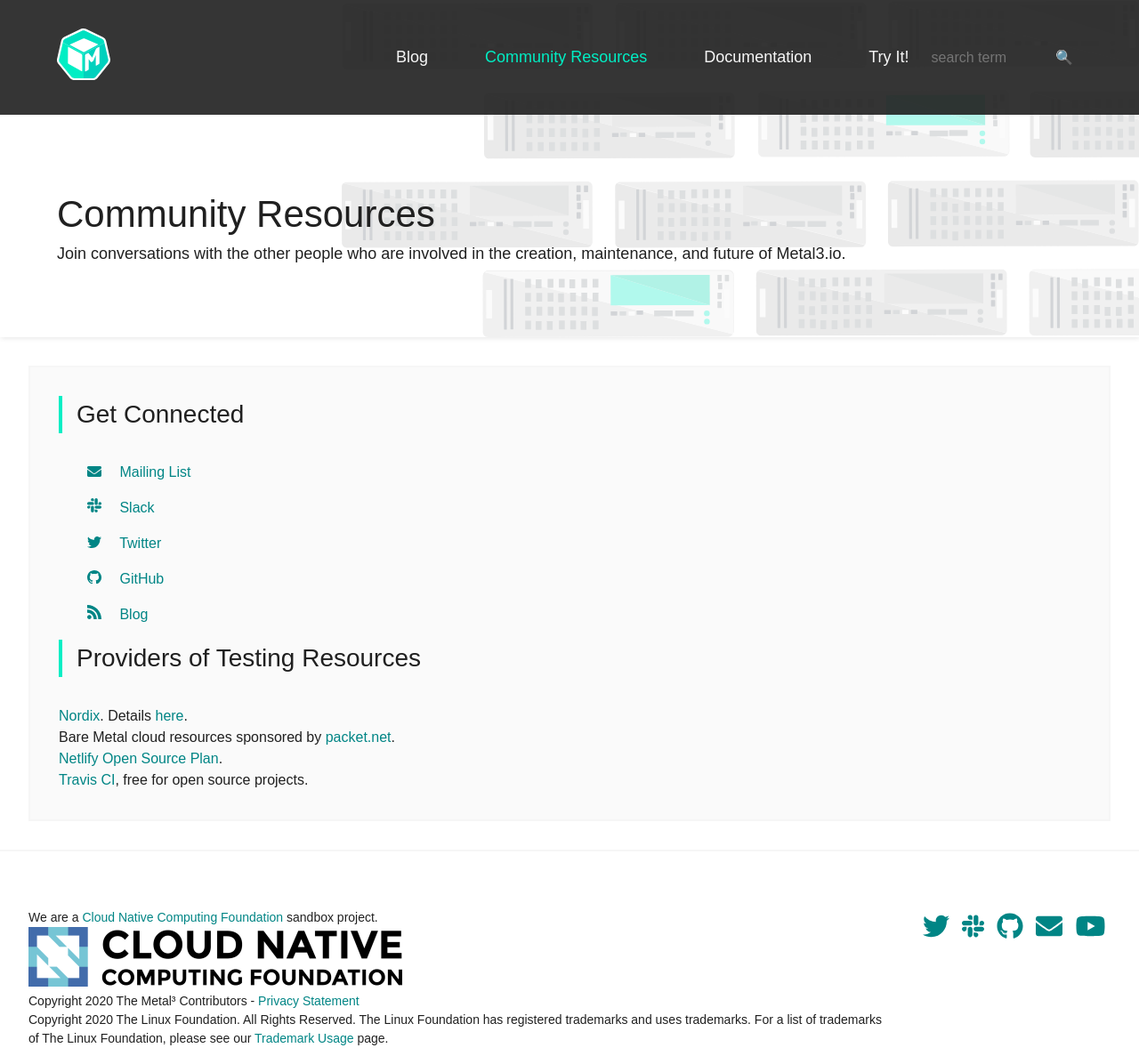
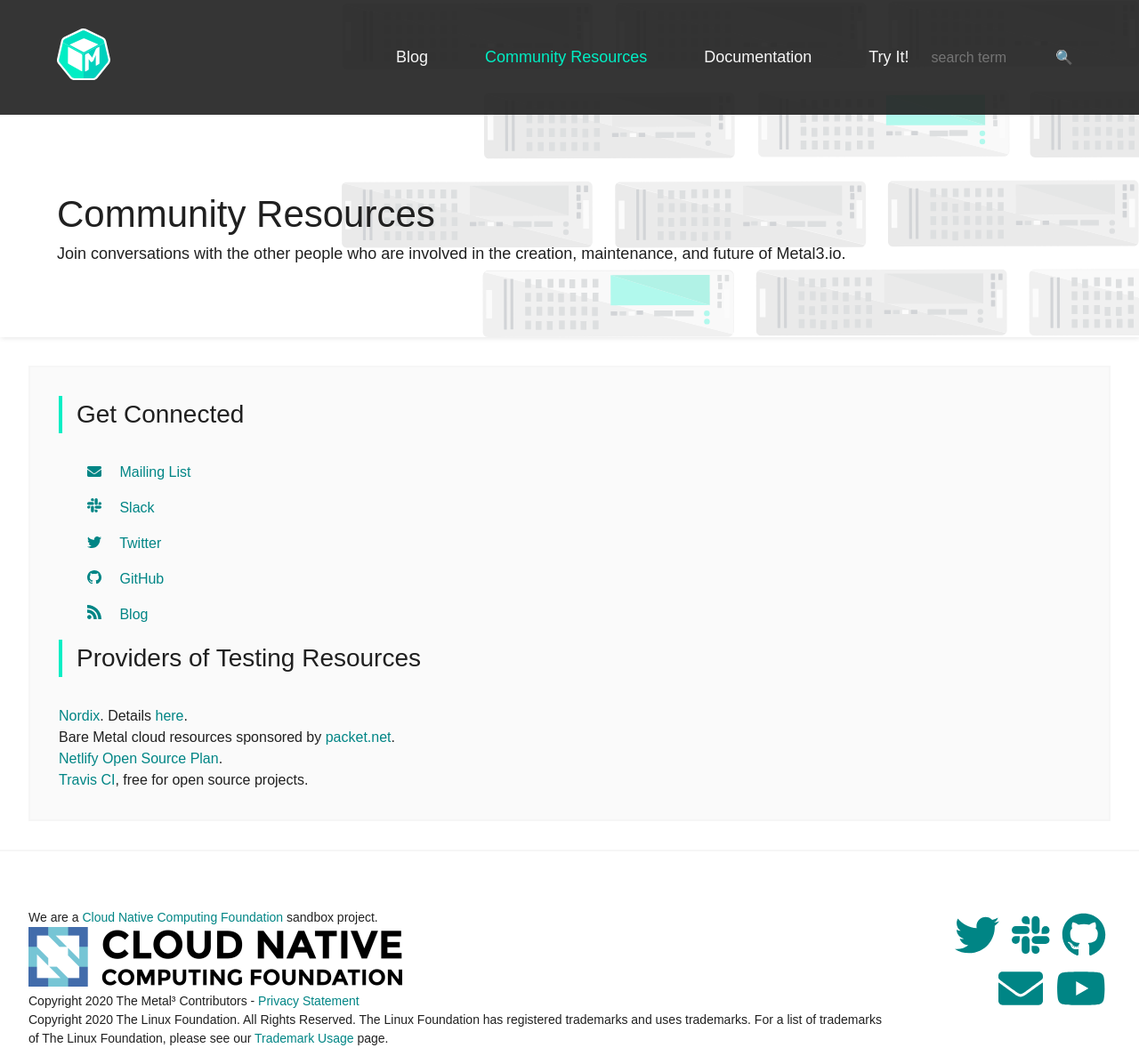
Before and after one commit to metal3-io/metal3-io.github.io, a Jekyll site: the page built from community-resources.html, in a window 1280 px wide. Shown: the whole page at 89% size. Built offline with Jekyll 4.4.1, drawn with Linux system fonts in a browser that asks for light colours; nearby versions of some CDN libraries; comment, search, counter and statistics services are not loaded.

Commit message:
increase social media icon size

```diff
--- a/_includes/footer.html
+++ b/_includes/footer.html
@@ -10,19 +10,19 @@
     <div class="mk-icons-footer">
       <p>
         <a href="https://twitter.com/{{ site.twitter_username }}" aria-label="Visit us on Twitter">
-          <i class="fab fa-twitter fa-lg" style="font-size:40px;padding:5px"></i>
+          <i class="fab fa-twitter fa-lg"></i>
         </a>
-        <a href="https://kubernetes.slack.com/messages/CHD49TLE7" data-placement="top" title="Join our Slack channel.">
-          <i class="fab fa-slack fa-lg" style="font-size:40px;padding:5px"></i>
+        <a href="https://kubernetes.slack.com/messages/CHD49TLE7" data-placement="top" title="Join our Slack channel">
+          <i class="fab fa-slack fa-lg"></i>
         </a>
         <a href="https://github.com/{{ site.github_username }}" aria-label="View our repo on GitHub">
-          <i class="fab fa-github fa-lg" style="font-size:40px;padding:5px"></i>
+          <i class="fab fa-github fa-lg"></i>
         </a>
         <a href="https://groups.google.com/g/metal3-dev" aria-label="Send us an email">
-          <i class="fas fa-envelope fa-lg" style="font-size:40px;padding:5px"></i>
+          <i class="fas fa-envelope fa-lg"></i>
         </a>
         <a href="https://www.youtube.com/channel/UC_xneeYbo-Dl4g-U78xW15g/videos" aria-label="See our YouTube channel">
-          <i class="fab fa-youtube fa-lg" style="font-size:40px;padding:5px"></i>
+          <i class="fab fa-youtube fa-lg"></i>
         </a>
       </p>
     </div>
--- a/_sass/_footer.scss
+++ b/_sass/_footer.scss
@@ -15,3 +15,8 @@
     text-align: right;
     top: 50%;
 }
+
+.fa-lg {
+    font-size:60px ;
+    padding:5px ;
+}
--- a/community-resources.html
+++ b/community-resources.html
@@ -65,7 +65,7 @@ permalink: /community-resources.html
 <path class="st0" d="m78.6 203.1c94.3 0 145.9-78.2 145.9-145.9 0-2.2 0-4.4-0.1-6.6 10-7.3 18.7-16.3 25.6-26.5-9.4 4.1-19.3 6.9-29.5 8.1 10.7-6.4 18.7-16.5 22.5-28.4-10.1 6-21.1 10.2-32.6 12.4-19.4-20.7-51.9-21.7-72.6-2.2-13.3 12.5-19 31.2-14.8 49-41.1-2.1-79.6-21.6-105.6-53.6-13.6 23.4-6.7 53.4 15.9 68.4-8.2-0.2-16.1-2.4-23.3-6.4v0.6c0 24.4 17.2 45.4 41.2 50.3-7.6 2.1-15.5 2.4-23.2 0.9 6.7 20.9 26 35.2 47.9 35.6-18.2 14.3-40.6 22-63.7 22-4.1 0-8.2-0.3-12.2-0.7 23.5 15.1 50.7 23 78.6 23"/>
 </svg>
 Twitter</a></li>
-                 <li><a href="https://github.com/metal3-io/metal3-docs">
+                 <li><a href="https://github.com/metal3-io">
                         <?xml version="1.0" encoding="UTF-8"?>
                         <svg enable-background="new 0 0 32.6 31.8" version="1.1" viewBox="0 0 32.6 31.8" xml:space="preserve" xmlns="http://www.w3.org/2000/svg">
                         <style type="text/css">
```
